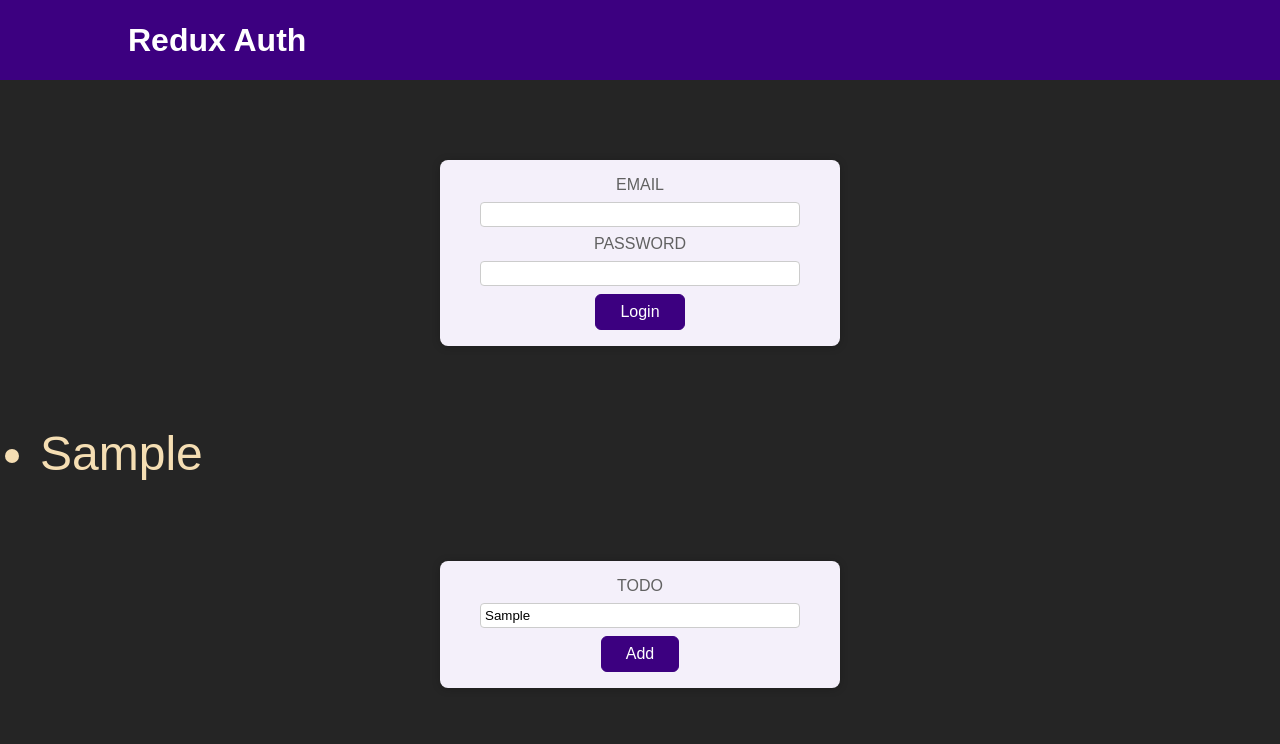
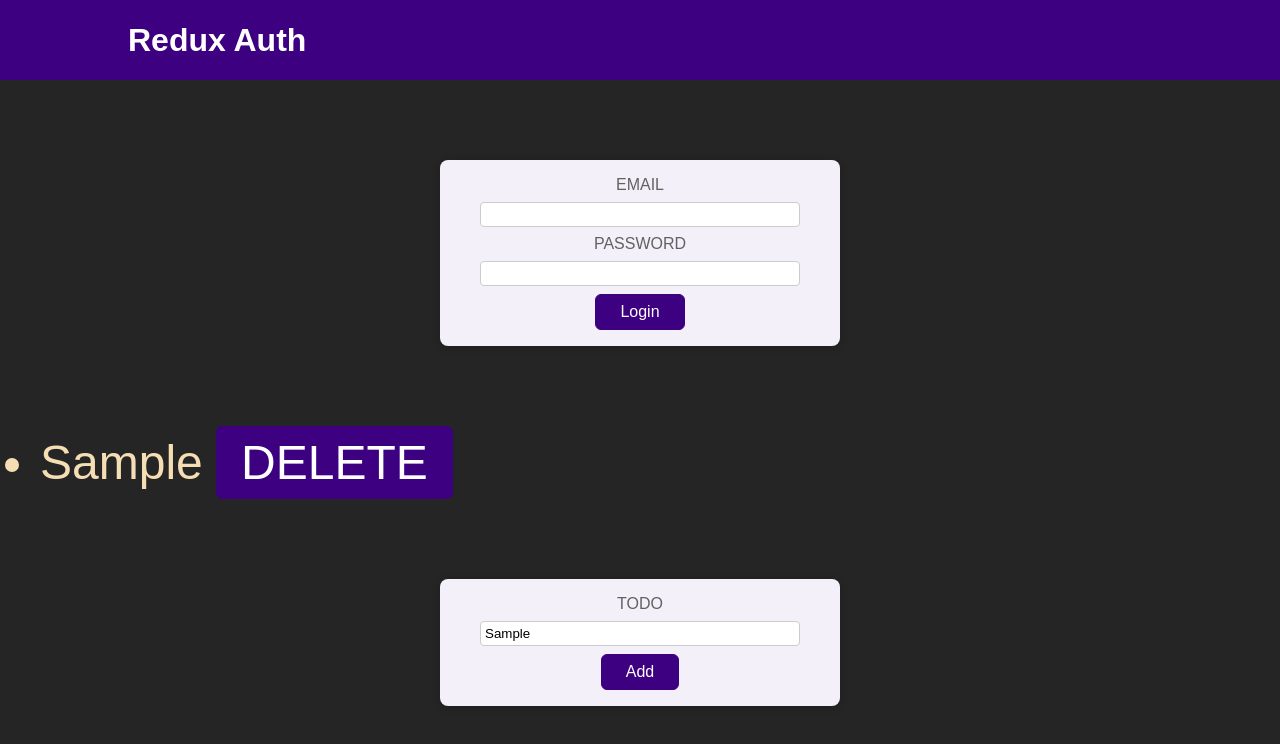
Before and after one commit to ogedengbewisdom/mobxBasics, a React (Create React App) app: page / in a window 1280 px wide. Both pictures are taken after typing "Sample" into the empty fields and a click on the button "Add". Shown: the top 744 px of the page. Built offline with nearby package versions, Linux system fonts and the light colour scheme.

Commit message:
making use of mobx to filter data

```diff
--- a/src/components/TodoList.js
+++ b/src/components/TodoList.js
@@ -2,17 +2,18 @@
 
 import { observer } from 'mobx-react'
 import React from 'react'
-// import todoStore from '../store/todo'
+import todoStore from '../store/todo'
 
-const TodoList = observer(({todoText}) => {
+const TodoList = observer(({todoText, id}) => {
 
-    // const storeObj = todoStore
+    const storeObj = todoStore
 
-    // const deleteHanler = () => {
-    //     storeObj.remove()
-    // };
+    const deleteHanler = () => {
+      console.log("Deleting item with ID:", id);
+        storeObj.remove(id)
+    };
   return (
-    <li style={{color: "wheat", fontSize: "3rem"}}>{todoText}</li>
+    <li style={{color: "wheat", fontSize: "3rem"}}>{todoText} <button onClick={deleteHanler}>DELETE</button></li>
   )
 })
 
```
